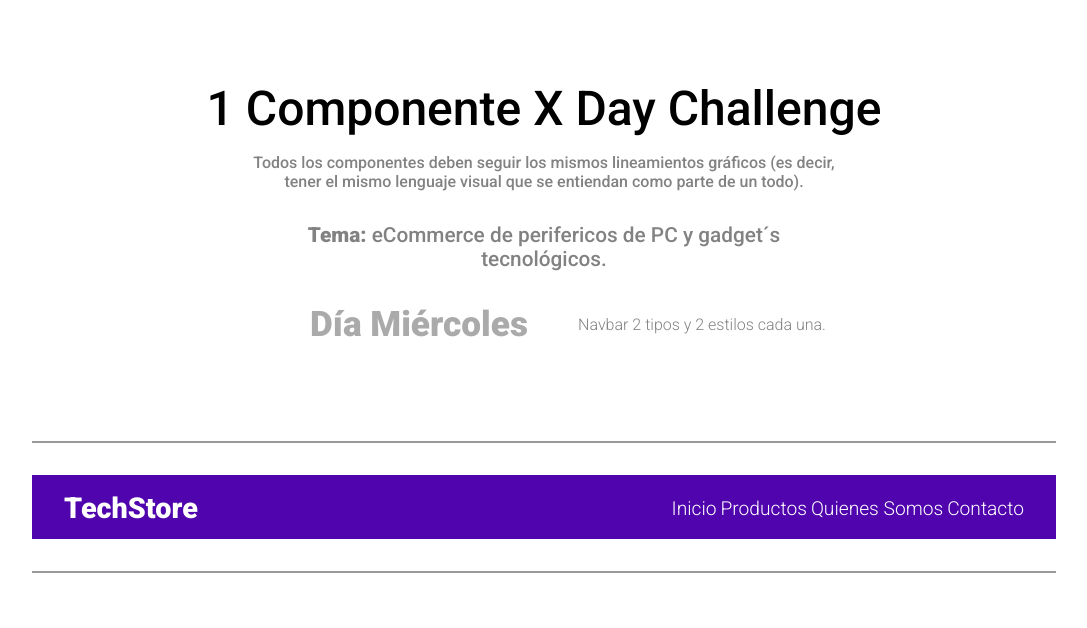
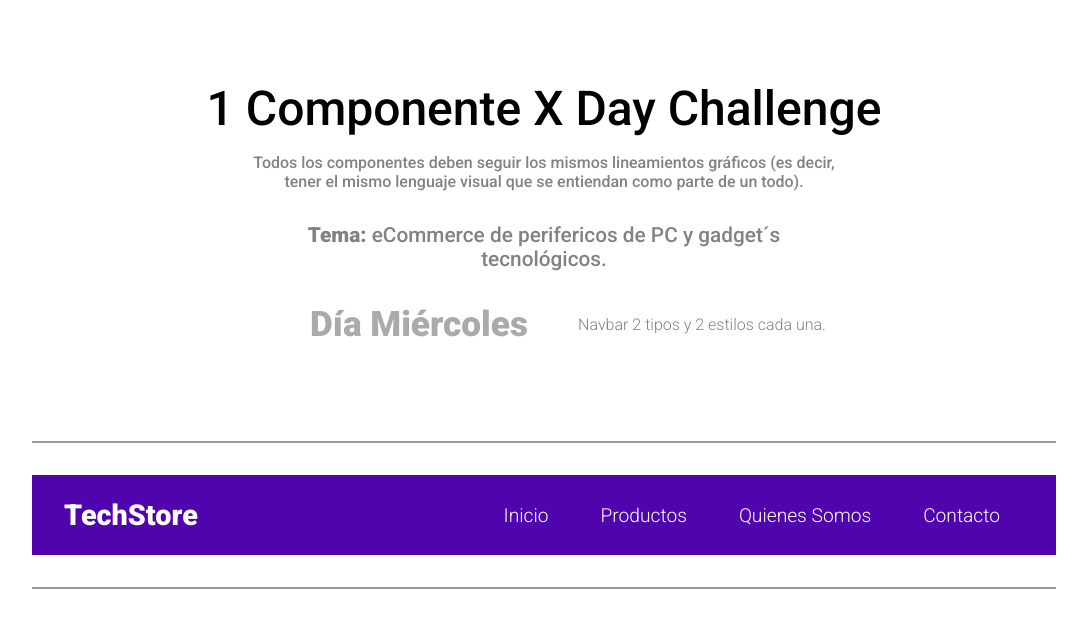
Before and after one commit to Victor-Benitez-Contreras/1componentxday-01, a plain HTML site: page 03-Miércoles/index.html in a window 1280 px wide. Shown: the whole page, without its empty margins (96-1183 px from the left). Drawn offline with Linux system fonts and the light colour scheme.

Commit message:
navbar base

```diff
--- a/03-Miércoles/estilos.css
+++ b/03-Miércoles/estilos.css
@@ -74,9 +74,10 @@ span{
 /* ------- */
 
 
+
 nav{
     width: 100%;
-    height: 4rem;
+    height: 5rem;
     background-color: #5004ad;
     display: grid;
     grid-template-columns: 2fr 4fr;
@@ -84,11 +85,11 @@ nav{
     margin: 2rem auto;
 }
 
+
 .logo__empresa{
     text-align: left;
     margin: auto auto auto 2rem;
 }
-
 .nombre__empresa{
     color: #fff;
     font-weight: bold;
@@ -103,6 +104,7 @@ nav{
 }
 .elemento__lista{
     display: inline-block;
+    padding: 0.4rem 1.5rem;
 }
 .elemento__lista a{
     text-decoration: none;
```
